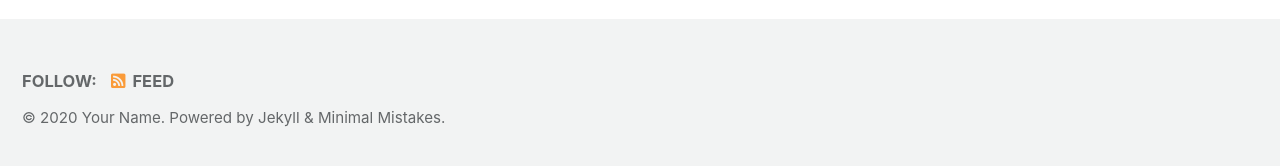
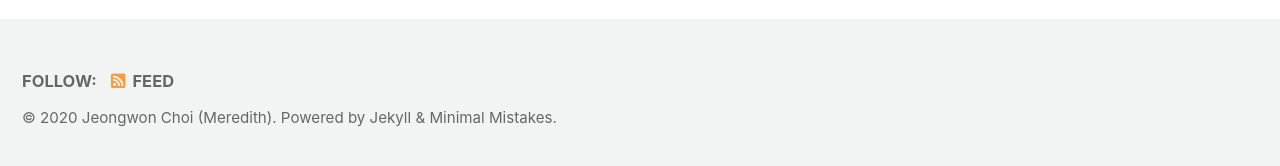
Before and after one commit to tetris8010/tetris8010.github.io, a Jekyll site: the page built from index.html, in a window 1280 px wide. Shown: the part 726-892 px from the top of the page. Built offline with Jekyll 4.4.1, drawn with Linux system fonts in a browser that asks for light colours; cached includes are drawn as plain includes; the list of posts is cut into pages by our own code.

Commit message:
config.yml 날아간거 수정

```diff
--- a/_config.yml
+++ b/_config.yml
@@ -19,8 +19,8 @@ locale                   : "en-US"
 title                    : "Locomoco TIL"
 title_separator          : " : "
 subtitle                 : "오늘 배운것을 정리합니다 근데 뭘 잘못한건지 아무것도 안써짐 ㅋㅋ"
-name                     : "Your Name"
-description              : "An amazing website."
+name                     : "Jeongwon Choi (Meredith)"
+description              : "Kwangwoon Univ, Information convergence, DS & UX"
 url                      : "https://tetris8010.github.io"
 baseurl                  : # the subpath of your site, e.g. "/blog"
 repository               : "tetris8010/tetris8010.github.io"
```
